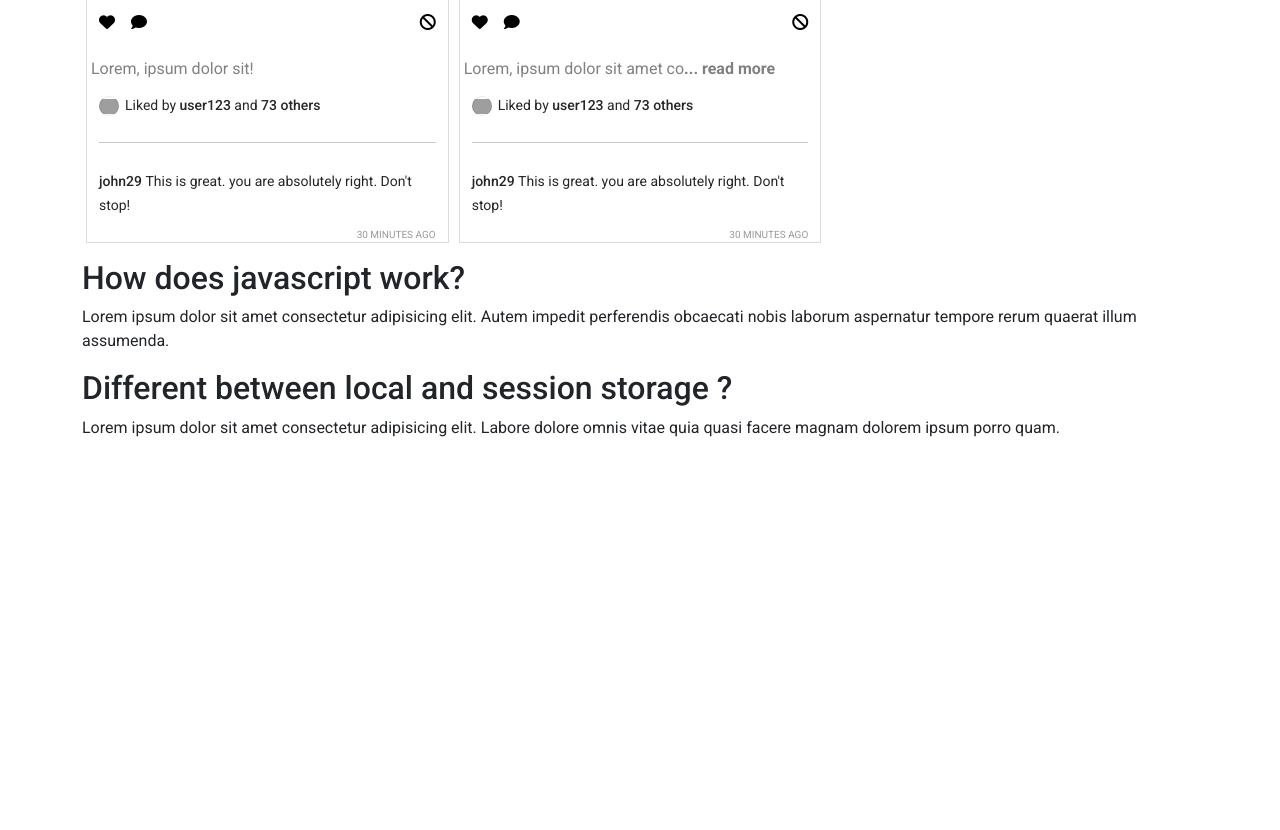
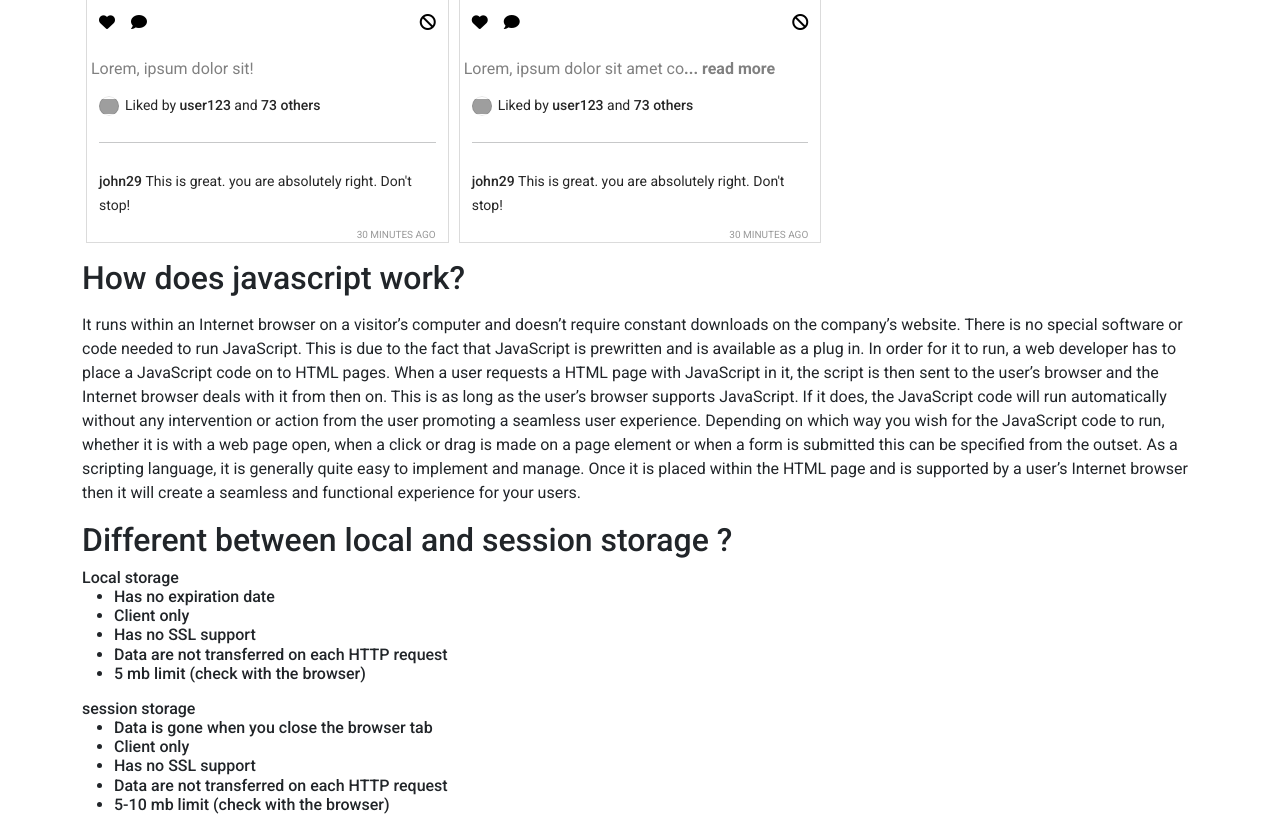
Before and after one commit to Tahsan35/insta-shohor, a plain HTML site: page index.html in a window 1280 px wide. Shown: the part 1289-2119 px from the top of the page. Before the commit the page ends 1745 px from the top, so only its background shows below. Drawn offline with nearby package versions, Linux system fonts and the light colour scheme; grey boxes are pictures that could not be loaded.

Commit message:
project finished

```diff
--- a/index.html
+++ b/index.html
@@ -92,15 +92,34 @@
     <article class="container">
       <h2>How does javascript work?</h2>
       <p>
-        Lorem ipsum dolor sit amet consectetur adipisicing elit. Autem impedit
-        perferendis obcaecati nobis laborum aspernatur tempore rerum quaerat
-        illum assumenda.
+        <p>
+            It runs within an Internet browser on a visitor’s computer and doesn’t require constant downloads on the company’s website. There is no special software or code needed to run JavaScript. This is due to the fact that JavaScript is prewritten and is available as a plug in.
+
+            In order for it to run, a web developer has to place a JavaScript code on to HTML pages. When a user requests a HTML page with JavaScript in it, the script is then sent to the user’s browser and the Internet browser deals with it from then on. This is as long as the user’s browser supports JavaScript. If it does, the JavaScript code will run automatically without any intervention or action from the user promoting a seamless user experience.
+
+            Depending on which way you wish for the JavaScript code to run, whether it is with a web page open, when a click or drag is made on a page element or when a form is submitted this can be specified from the outset.
+
+            As a scripting language, it is generally quite easy to implement and manage. Once it is placed within the HTML page and is supported by a user’s Internet browser then it will create a seamless and functional experience for your users.
+        </p>
       </p>
       <h2>Different between local and session storage ?</h2>
-      <p>
-        Lorem ipsum dolor sit amet consectetur adipisicing elit. Labore dolore
-        omnis vitae quia quasi facere magnam dolorem ipsum porro quam.
-      </p>
+      <h6> Local storage
+          <ul>
+              <li>Has no expiration date</li>
+              <li>Client only</li>
+              <li>Has no SSL support</li>
+              <li>Data are not transferred on each HTTP request</li>
+              <li>5 mb limit (check with the browser)</li>
+          </ul>
+          session storage
+            <ul>
+                <li>Data is gone when you close the browser tab</li>
+                <li>Client only</li>
+                <li>Has no SSL support</li>
+                <li>Data are not transferred on each HTTP request</li>
+                <li>5-10 mb limit (check with the browser)</li>
+            </ul>
+      </h6>
     </article>
     <footer></footer>
 
```
